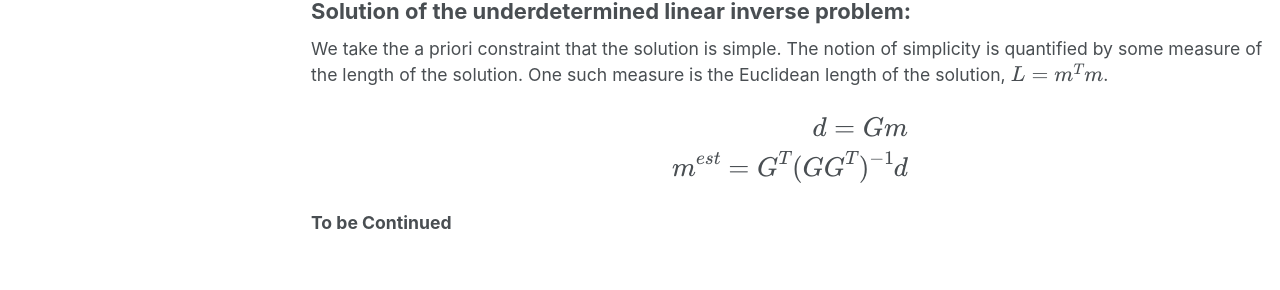
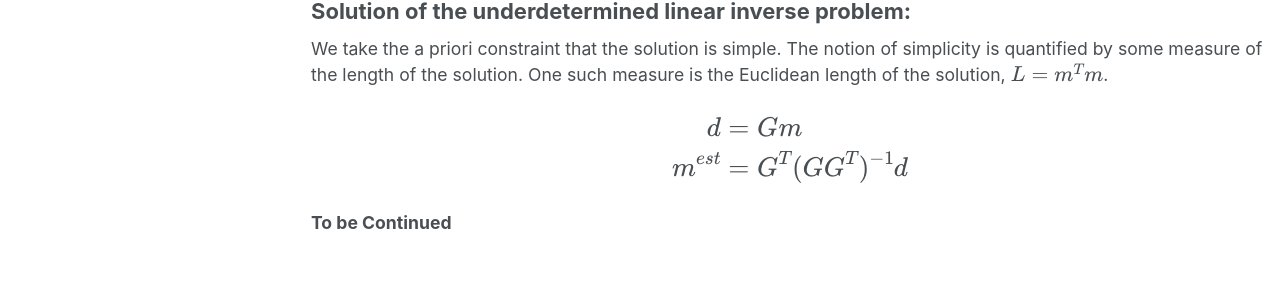
Before and after one commit to apexcodings/earthinversion.github.io, a Jekyll site: the page built from _posts/2020-05-23-numerical-tests-travel-time-tomography.md, in a window 1280 px wide and 1400 px high. Shown: the part 1104-1394 px from the top of the window. Built offline with Jekyll 4.4.1, drawn with Linux system fonts in a browser that asks for light colours; cached includes are drawn as plain includes; nearby versions of some CDN libraries; formulas are drawn with MathJax 3; comment, search, counter and statistics services are not loaded; some of the changed text lies outside the part shown.

Commit message:
Equation alignment with &

```diff
--- a/_posts/2020-05-23-numerical-tests-travel-time-tomography.md
+++ b/_posts/2020-05-23-numerical-tests-travel-time-tomography.md
@@ -14,7 +14,7 @@ In principle, it is usually an inverse problem where we have the data, we formul
 
 $$
 \begin{aligned}
-d = Gm
+d &= Gm
 \end{aligned}
 $$
 
@@ -33,8 +33,8 @@ We take the a priori constraint that the solution is simple. The notion of simpl
 
 $$
 \begin{aligned}
-d = Gm \\
-𝑚^{est} = 𝐺^T(𝐺𝐺^T)^{-1}𝑑
+d &= Gm \\
+𝑚^{est} &= 𝐺^T(𝐺𝐺^T)^{-1}𝑑
 \end{aligned}
 $$
 
```
